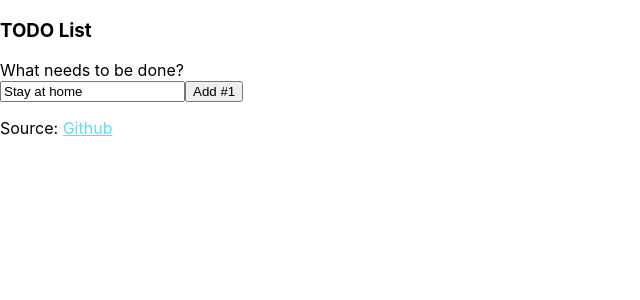
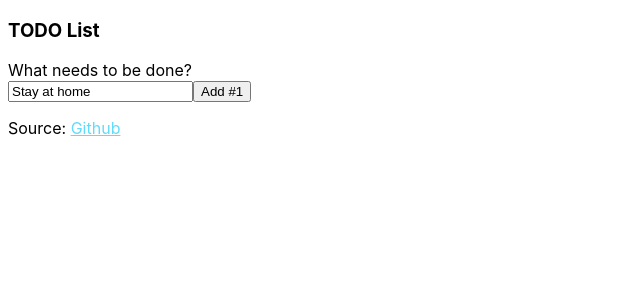
Before and after one commit to kaicarver/todo, a React (Create React App) app: page / in a window 1280 px wide. Shown: the top 300 px of the page, without its empty margins (0-640 px from the left). Built offline with nearby package versions, Linux system fonts and the light colour scheme.

Commit message:
change presentation; remove more useless stuff from initial

```diff
--- a/src/App.css
+++ b/src/App.css
@@ -1,5 +1,5 @@
 .App {
-  text-align: center;
+  text-align: left;
 }
 
 .App-header {
@@ -17,11 +17,6 @@
   color: #61dafb;
 }
 
-@keyframes App-logo-spin {
-  from {
-    transform: rotate(0deg);
-  }
-  to {
-    transform: rotate(360deg);
-  }
+ul {
+  list-style-type: none;
 }
--- a/src/App.js
+++ b/src/App.js
@@ -15,7 +15,7 @@ class TodoApp extends React.Component {
 
   render() {
     return (
-      <div>
+      <div className="App">
         <h3>TODO List</h3>
         <form onSubmit={this.handleSubmit}>
           <label htmlFor="new-todo">
--- a/src/index.css
+++ b/src/index.css
@@ -1,5 +1,4 @@
 body {
-  margin: 0;
   font-family: -apple-system, BlinkMacSystemFont, 'Segoe UI', 'Roboto', 'Oxygen',
     'Ubuntu', 'Cantarell', 'Fira Sans', 'Droid Sans', 'Helvetica Neue',
     sans-serif;
```
